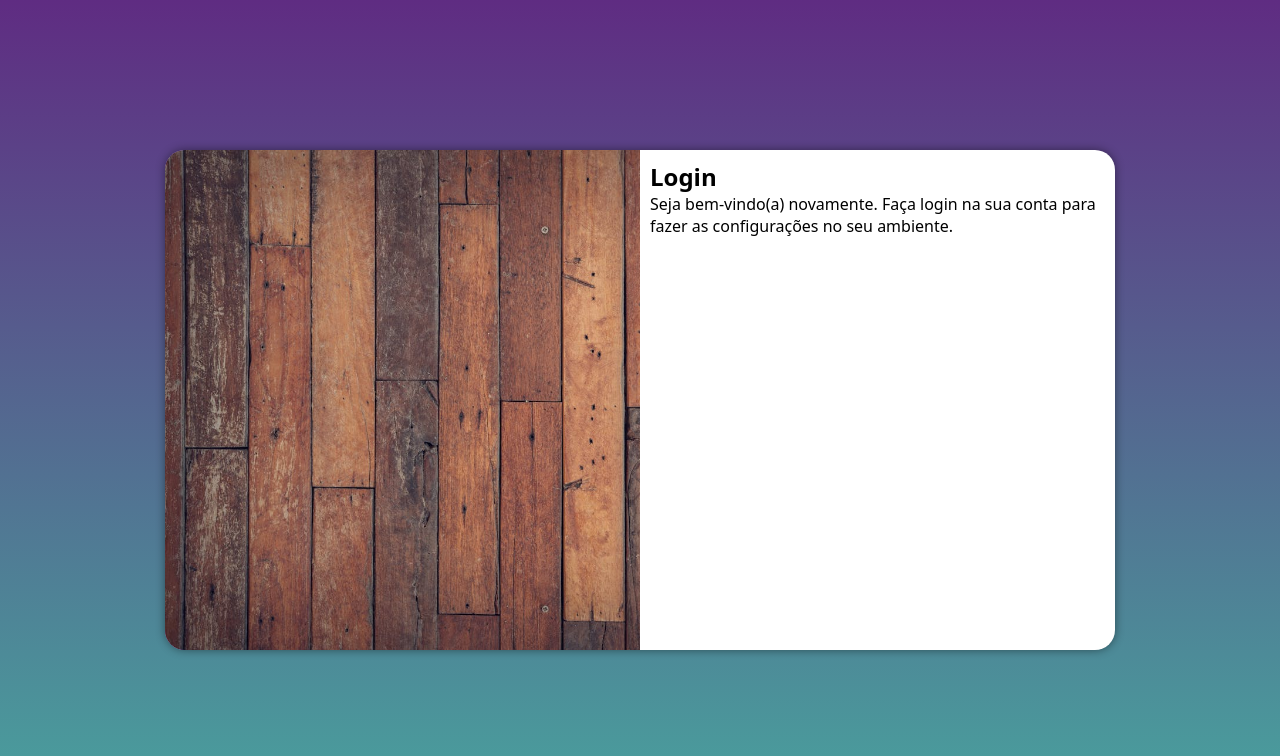
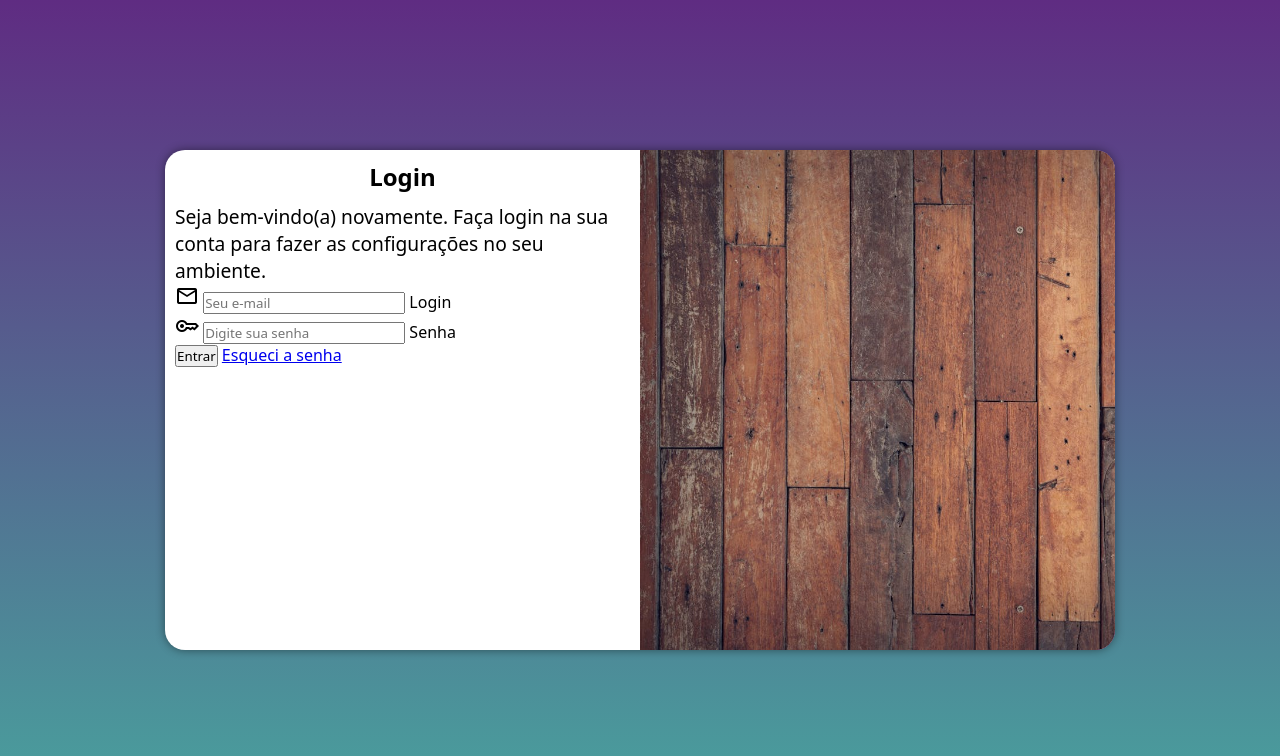
Before and after one commit to Everton951/projeto-login, a plain HTML site: page index.html in a window 1280 px wide. Drawn offline with nearby package versions, Linux system fonts and the light colour scheme.

Commit message:
atualizando o site

```diff
--- a/estilos/media-query.css
+++ b/estilos/media-query.css
@@ -20,6 +20,10 @@
         float: right;
         width: 70%;
     }
+
+    div#formulario p{
+    font-size: 1.2em;
+    }
 }
 
 @media screen and (min-width: 992px) {
@@ -33,13 +37,17 @@
     }
 
     section#login div#imagem{
-        float: left;
+        float: right;
         width: 50%;
         height: 100%;
     }
 
     section#login div#formulario{
-        float: right;
+        float: left;
         width: 50%;
     }
+
+    div#formulario p{
+    font-size: 1.2em;
+    }
 }
--- a/estilos/style.css
+++ b/estilos/style.css
@@ -50,5 +50,13 @@ section#login div#imagem{
 section#login div#formulario{
     display: block;
     padding: 10px;
+}
 
+div#formulario h1{
+    text-align: center;
+    margin-bottom: 10px;
 }
+
+div#formulario p{
+    font-size: 0.9em;
+}
--- a/index.html
+++ b/index.html
@@ -3,6 +3,8 @@
 <head>
     <meta charset="UTF-8">
     <meta name="viewport" content="width=device-width, initial-scale=1.0">
+    <link rel="stylesheet" href="https://fonts.googleapis.com/css2?family=Material+Symbols+Outlined:opsz,wght,FILL,GRAD@20..48,100..700,0..1,-50..200&icon_names=mail" />
+    <link rel="stylesheet" href="https://fonts.googleapis.com/css2?family=Material+Symbols+Outlined:opsz,wght,FILL,GRAD@20..48,100..700,0..1,-50..200&icon_names=key" />
     <title>Login</title>
     <link rel="stylesheet" href="estilos/style.css">
     <link rel="stylesheet" href="estilos/media-query.css">
@@ -16,7 +18,19 @@
             <div id="formulario">
                 <h1>Login</h1>
                 <p>Seja bem-vindo(a) novamente. Faça login na sua conta para fazer as configurações no seu ambiente.</p>
-                <form action="login.html" method="post">
+                <form action="login.html" method="post" autocomplete="on">
+                    <div class="campo">
+                        <span class="material-symbols-outlined">mail</span>
+                        <input type="email" name="login" id="ilogin" required placeholder="Seu e-mail" autocomplete="email" maxlength="30">
+                        <label for="ilogin">Login</label>
+                    </div>
+                    <div class="campo">
+                        <span class="material-symbols-outlined">key</span>
+                        <input type="password" name="senha" id="isenha" required minlength="8" placeholder="Digite sua senha" autocomplete="current-password">
+                        <label for="isenha">Senha</label>
+                    </div>
+                    <input type="submit" value="Entrar">
+                    <a href="esqueci.html">Esqueci a senha</a>
 
                 </form>
             </div>
```
